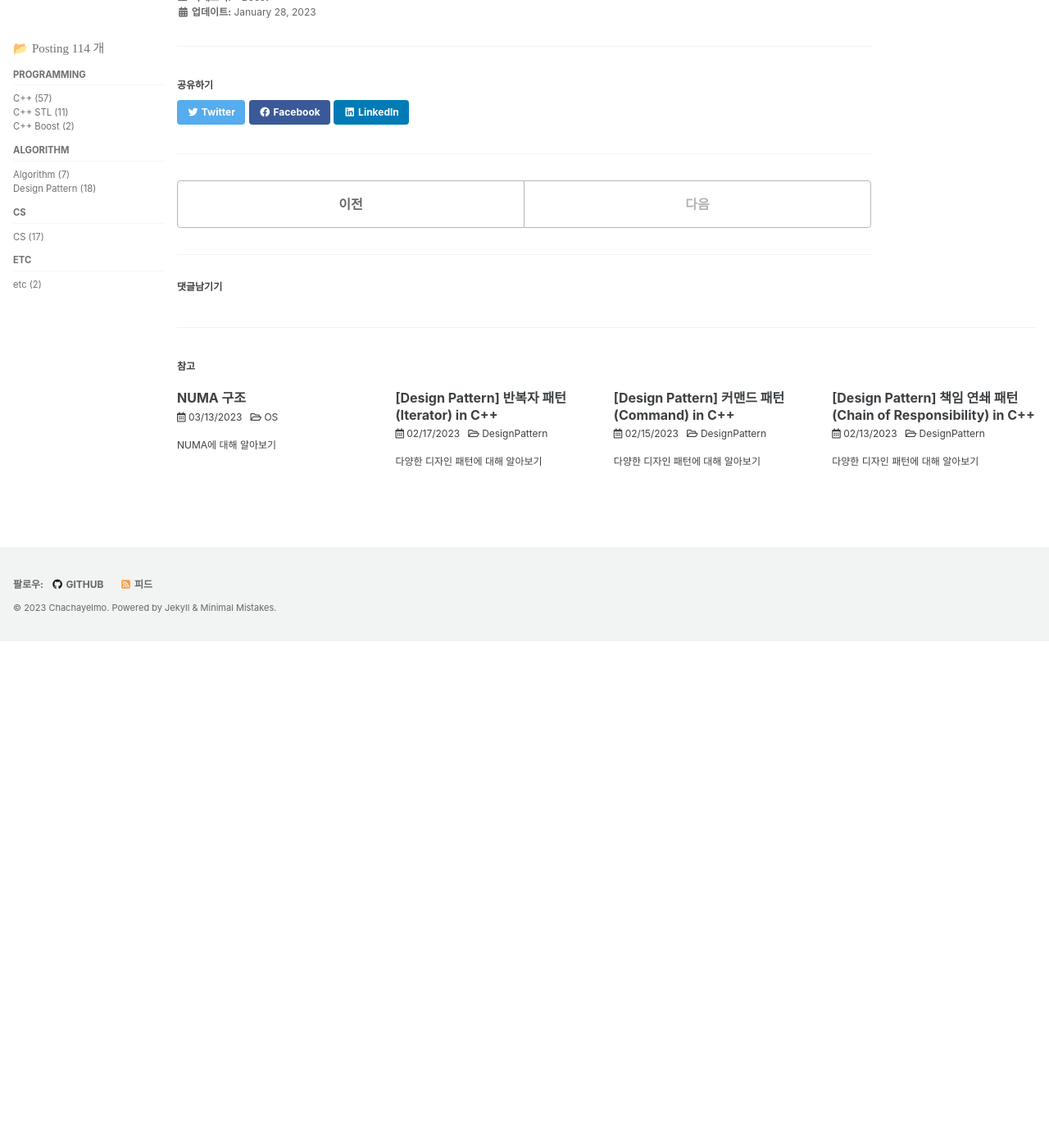
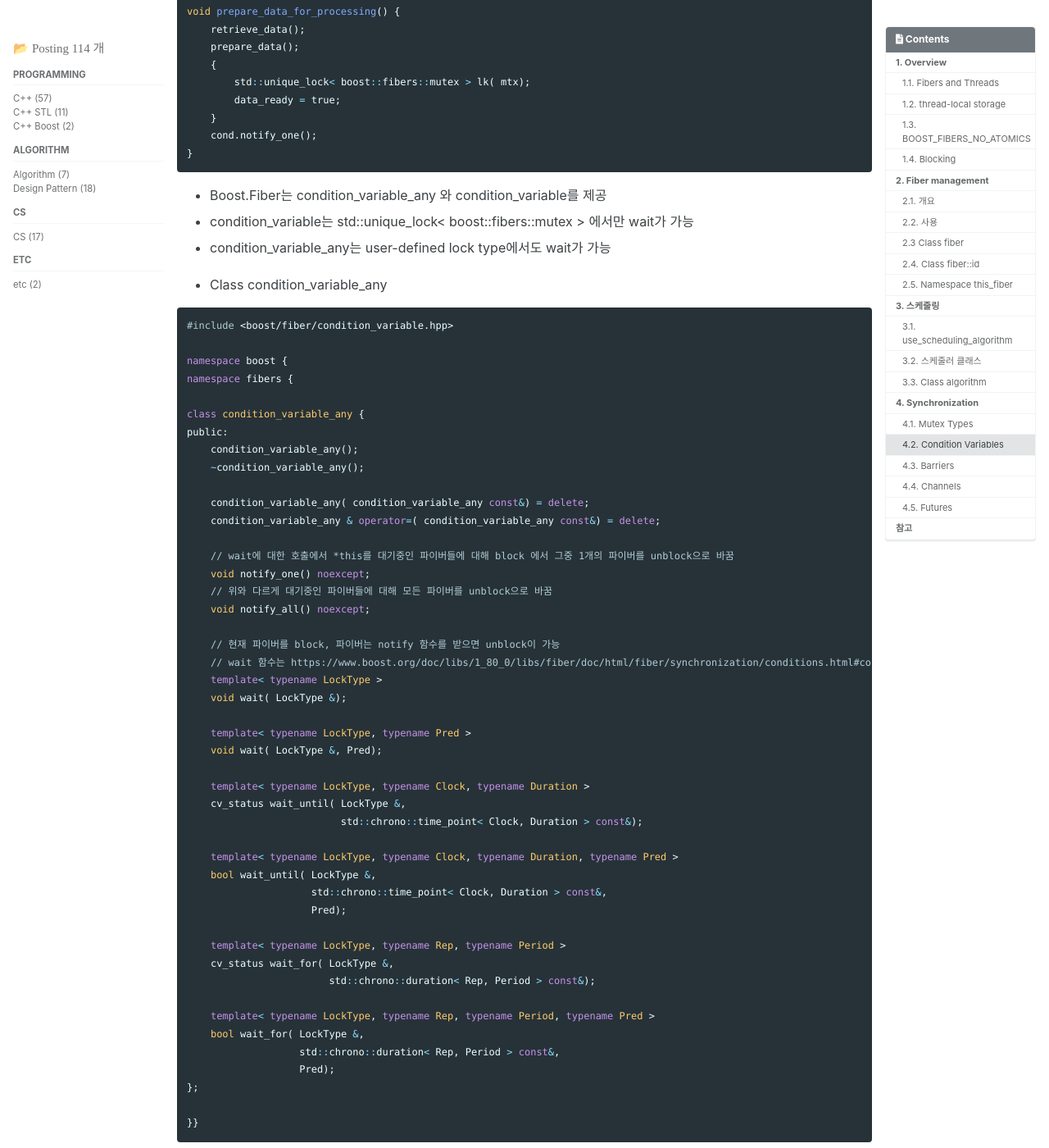
Before and after one commit to chachayelmo/chachayelmo.github.io, a Jekyll site: the page built from _posts/2023-02-28-cpp-boost-fiber.md, in a window 1280 px wide and 1400 px high, scrolled down 17422 px. Shown: the whole window at 82% size. Built offline with Jekyll 4.4.1, drawn with Linux system fonts in a browser that asks for light colours; cached includes are drawn as plain includes; comment, search, counter and statistics services are not loaded; before the commit the page ends 18204 px from its top, so only the background shows below that; some of the changed text lies outside the part shown.

Commit message:
[POST] boost fiber condition variable

````diff
--- a/_posts/2023-02-28-cpp-boost-fiber.md
+++ b/_posts/2023-02-28-cpp-boost-fiber.md
@@ -16,7 +16,7 @@ sitemap:
   priority : 1.0
 comment: true
 date: 2023-02-28
-last_modified_at: 2023-01-28
+last_modified_at: 2023-03-22
 ---
 
 ## 1. Overview
@@ -749,8 +749,140 @@ void wait_for_data_to_process() {
     }   // release lk
     process_data();
 }
+
+// 다른 방법
+void wait_for_data_to_process() {
+    {
+        std::unique_lock< boost::fibers::mutex > lk( mtx);
+        // make condition_variable::wait() perform the loop
+        cond.wait( lk, [](){ return data_ready; });
+    }   // release lk
+    process_data();
+}
 ```
 
+- "lk" 는 condition_variable::wait()에 전달됨
+- wait()는 condition variable을 기다리는 파이버 셋에 원자적으로 파이버를 추가하고 mutex를 unlock 함
+- 파이버가 깨어나면, wait() 호출이 return 되기 전에 mutex를 lock
+- 위처럼 하면 다른 파이버가 shared data를 업데이트하기 위해 mutex를 획득할 수 있으며 condition과 관련된 데이터가 안전하게 동기화됨
+
+- 파이버는 data_ready를 true로 설정한 다음 condition_variable cond에서 condition_variable::notify_one() 또는 condition_variable::notify_all() 을 호출하여 각각 하나의 대기중인 파이버 또는 모든 대기중인 파이버를 깨움
+
+```cpp
+void retrieve_data();
+void prepare_data();
+
+void prepare_data_for_processing() {
+    retrieve_data();
+    prepare_data();
+    {
+        std::unique_lock< boost::fibers::mutex > lk( mtx);
+        data_ready = true;
+    }
+    cond.notify_one();
+}
+```
+
+- Boost.Fiber는 condition_variable_any 와 condition_variable를 제공
+- condition_variable는 std::unique_lock< boost::fibers::mutex > 에서만 wait가 가능
+- condition_variable_any는 user-defined lock type에서도 wait가 가능
+
+- Class condition_variable_any
+
+```cpp
+#include <boost/fiber/condition_variable.hpp>
+
+namespace boost {
+namespace fibers {
+
+class condition_variable_any {
+public:
+    condition_variable_any();
+    ~condition_variable_any();
+
+    condition_variable_any( condition_variable_any const&) = delete;
+    condition_variable_any & operator=( condition_variable_any const&) = delete;
+
+    // wait에 대한 호출에서 *this를 대기중인 파이버들에 대해 block 에서 그중 1개의 파이버를 unblock으로 바꿈
+    void notify_one() noexcept;
+    // 위와 다르게 대기중인 파이버들에 대해 모든 파이버를 unblock으로 바꿈
+    void notify_all() noexcept;
+
+    // 현재 파이버를 block, 파이버는 notify 함수를 받으면 unblock이 가능
+    // wait 함수는 https://www.boost.org/doc/libs/1_80_0/libs/fiber/doc/html/fiber/synchronization/conditions.html#condition_variable_any_wait_until 참조
+    template< typename LockType >
+    void wait( LockType &);
+
+    template< typename LockType, typename Pred >
+    void wait( LockType &, Pred);
+
+    template< typename LockType, typename Clock, typename Duration >
+    cv_status wait_until( LockType &,
+                          std::chrono::time_point< Clock, Duration > const&);
+
+    template< typename LockType, typename Clock, typename Duration, typename Pred >
+    bool wait_until( LockType &,
+                     std::chrono::time_point< Clock, Duration > const&,
+                     Pred);
+
+    template< typename LockType, typename Rep, typename Period >
+    cv_status wait_for( LockType &,
+                        std::chrono::duration< Rep, Period > const&);
+
+    template< typename LockType, typename Rep, typename Period, typename Pred >
+    bool wait_for( LockType &,
+                   std::chrono::duration< Rep, Period > const&,
+                   Pred);
+};
+
+}}
+```
+
+- Class condition_variable
+
+```cpp
+#include <boost/fiber/condition_variable.hpp>
+
+namespace boost {
+namespace fibers {
+
+class condition_variable {
+public:
+    condition_variable();
+    ~condition_variable();
+
+    condition_variable( condition_variable const&) = delete;
+    condition_variable & operator=( condition_variable const&) = delete;
+
+    void notify_one() noexcept;
+    void notify_all() noexcept;
+
+    void wait( std::unique_lock< mutex > &);
+
+    template< typename Pred >
+    void wait( std::unique_lock< mutex > &, Pred);
+
+    template< typename Clock, typename Duration >
+    cv_status wait_until( std::unique_lock< mutex > &,
+                          std::chrono::time_point< Clock, Duration > const&);
+
+    template< typename Clock, typename Duration, typename Pred >
+    bool wait_until( std::unique_lock< mutex > &,
+                     std::chrono::time_point< Clock, Duration > const&,
+                     Pred);
+
+    template< typename Rep, typename Period >
+    cv_status wait_for( std::unique_lock< mutex > &,
+                        std::chrono::duration< Rep, Period > const&);
+
+    template< typename Rep, typename Period, typename Pred >
+    bool wait_for( std::unique_lock< mutex > &,
+                   std::chrono::duration< Rep, Period > const&,
+                   Pred);
+};
+
+}}
+```
 
 ### 4.3. Barriers
 
````
